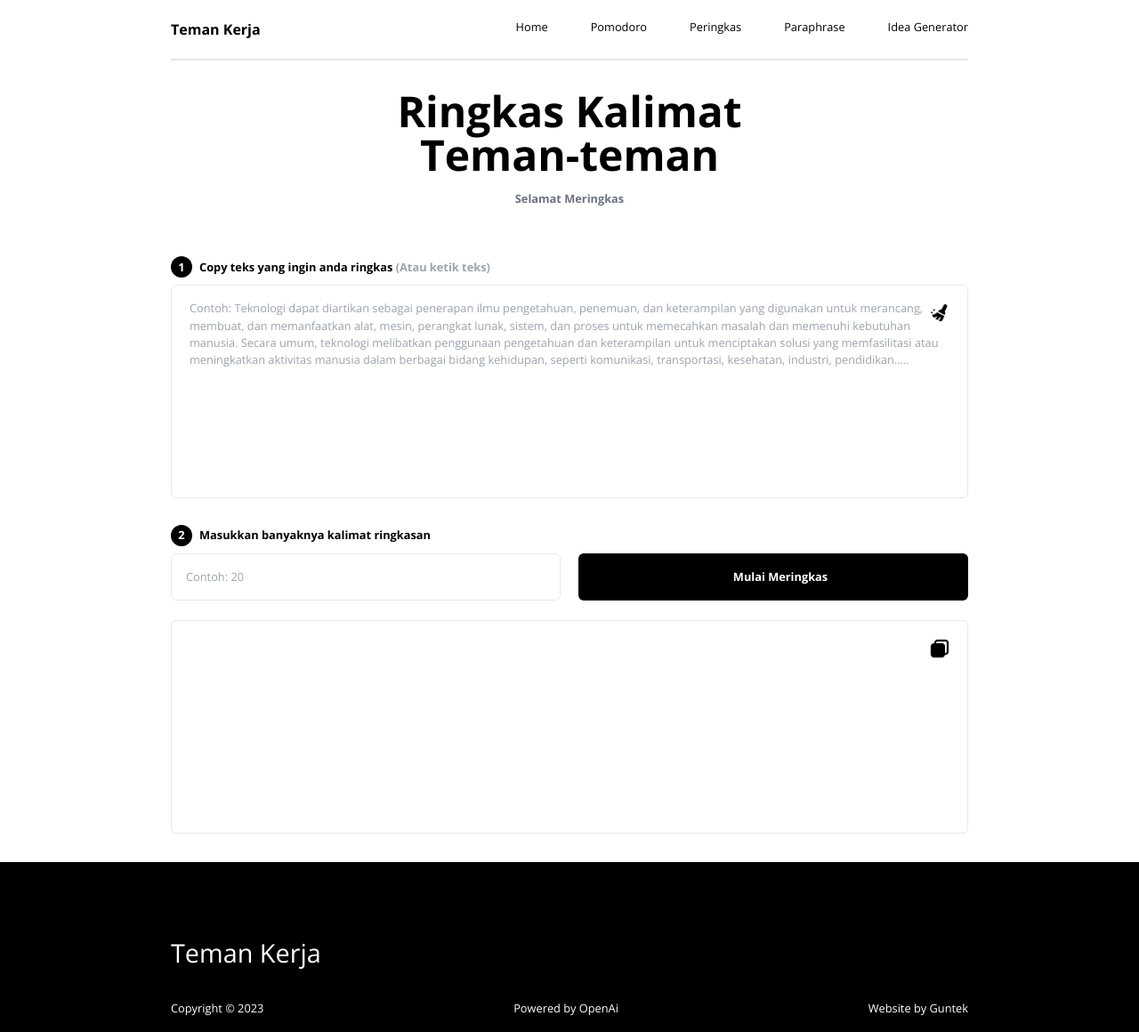
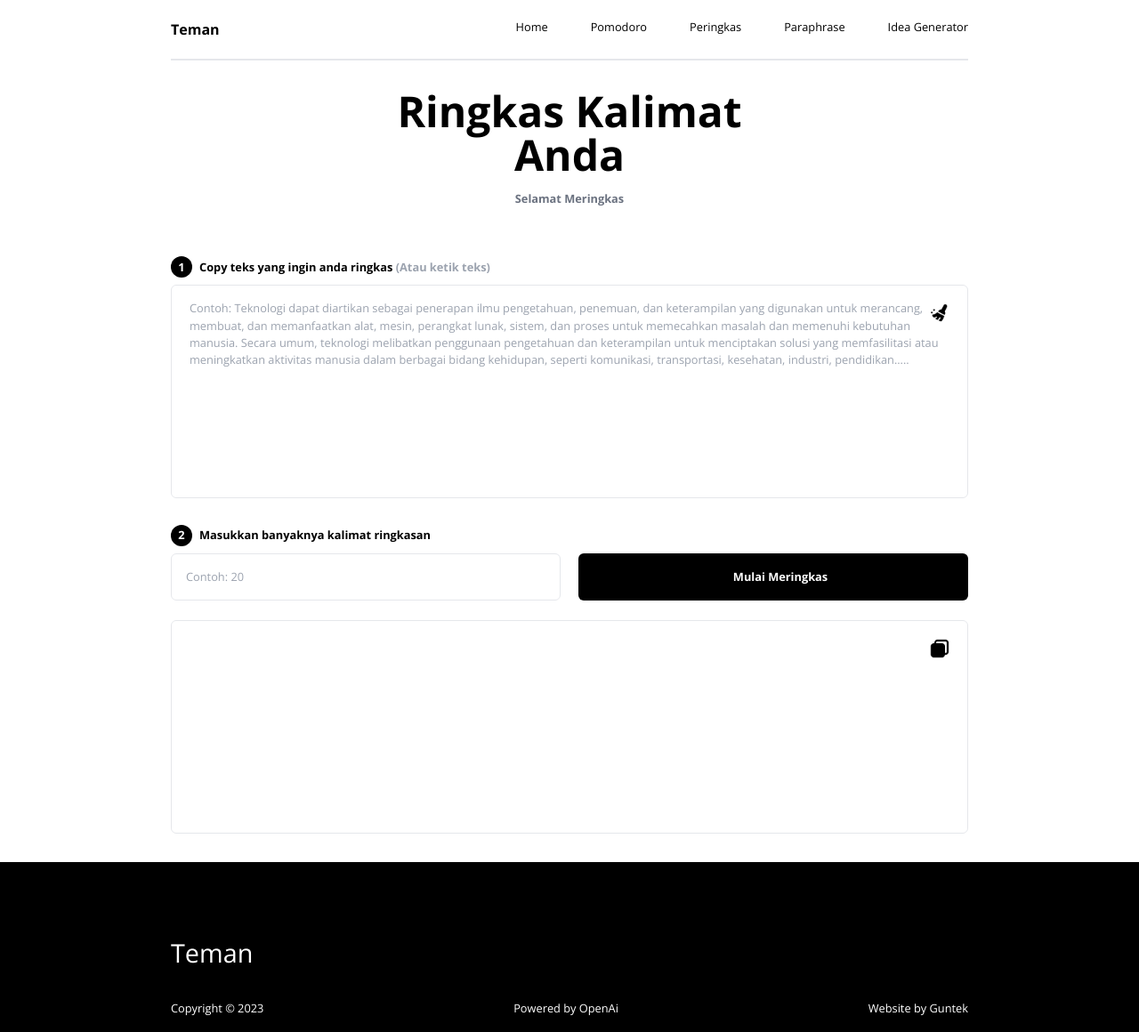
Before and after one commit to guntekhunter/productivity-app, a Next.js app: page /peringkas in a window 1280 px wide. Shown: the whole page at 89% size. Built offline with nearby package versions, Linux system fonts and the light colour scheme.

Commit message:
fead: some text

```diff
--- a/src/app/components/Footer.tsx
+++ b/src/app/components/Footer.tsx
@@ -5,7 +5,7 @@ export default function Footer() {
   return (
     <section className="w-full bg-black text-white flex justify-around">
       <div className="w-[70%] pt-[5rem] pb-[1rem] space-y-[2rem]">
-        <p className="text-[1.8rem]">Teman Kerja</p>
+        <p className="text-[1.8rem]">Teman</p>
         <div className="flex justify-between text-[.8rem]">
           <div>
             <p>Copyright © 2023</p>
--- a/src/app/components/Navbar.tsx
+++ b/src/app/components/Navbar.tsx
@@ -5,7 +5,7 @@ export default function Navbar() {
   return (
     <div className="w-full flex justify-around">
       <div className="w-[70%] flex justify-between border-b-2 h-full py-[1.3rem] sticky top-0">
-        <div className="font-bold">Teman Kerja</div>
+        <div className="font-bold">Teman</div>
         <div>
           <ul className="flex space-x-[3rem] text-[.8rem]">
             <Link href="/" className="hover:font-bold">
--- a/src/app/layout.tsx
+++ b/src/app/layout.tsx
@@ -6,8 +6,8 @@ import { Open_Sans } from "next/font/google";
 const sans = Open_Sans({ subsets: ["latin"] });
 
 export const metadata = {
-  title: "Create Next App",
-  description: "Generated by create next app",
+  title: "Teman",
+  description: "Membantu Menyelesaikan Tugasmu",
 };
 
 export default function RootLayout({
--- a/src/app/peringkas/ContainerPeringkas.tsx
+++ b/src/app/peringkas/ContainerPeringkas.tsx
@@ -101,7 +101,7 @@ export default function ContainerPeringkas() {
         <div className="w-full flex justify-around py-[2rem]">
           <div className="w-[30rem]">
             <p className="text-[3rem] font-bold text-center space-y-2 leading-[3.1rem]">
-              Ringkas Kalimat Teman-teman
+              Ringkas Kalimat Anda
             </p>
             <p className="font-bold text-center space-y-2 leading-[3.1rem] text-gray-500">
               Selamat Meringkas
```
